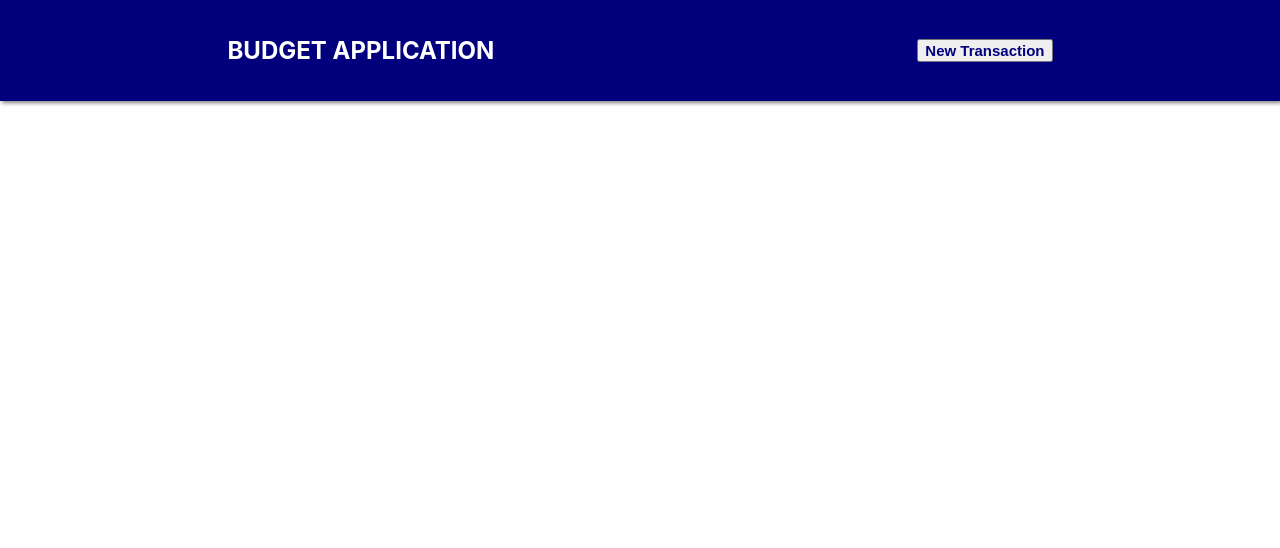
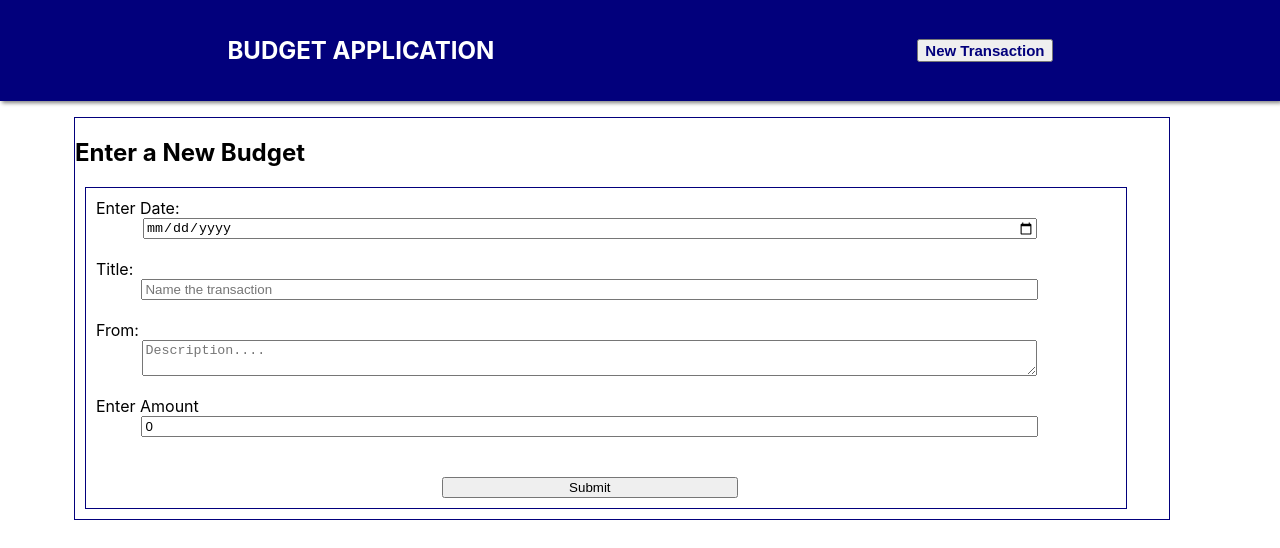
Before and after one commit to mohsinali678/Fullstack-Budgeting-App, a React (Create React App) app in the folder budgeting-app-frontend/: page /transactions/new in a window 1280 px wide. Shown: the top 548 px of the page. Built offline with nearby package versions, Linux system fonts and the light colour scheme; no server answers.

Commit message:
Added Create Route, New Form and styled New Form

```diff
--- a/budgeting-app-frontend/src/App.css
+++ b/budgeting-app-frontend/src/App.css
@@ -58,3 +58,35 @@ tbody td:not(td:first-of-type):hover {
 tbody tr:nth-child(even) {
   background: #9999b4;
 }
+
+.New {
+  border: 1px solid #02007C;
+  margin: 10px;
+  width: 95%;
+}
+
+.New form {
+  margin: 10px;
+  width: 95%;
+}
+
+input[type],
+textarea {
+  display: block;
+  width: 90%;
+  margin: auto;
+}
+
+input[type="checkbox"] {
+  margin: 0;
+  width: 15%;
+}
+
+input[type="submit"] {
+  width: 30%;
+}
+
+.Home{
+  text-align: center;
+  color: #02007C;
+}
--- a/budgeting-app-frontend/src/App.js
+++ b/budgeting-app-frontend/src/App.js
@@ -8,6 +8,7 @@ import './App.css';
 //PAGES
 import Home from "./Pages/Home";
 import Index from './Pages/Index';
+import New from './Pages/New';
 
 
 //COMPONENTS
@@ -42,6 +43,21 @@ export class App extends Component {
       .catch(c => console.warn(`Warning: ${c}`));
   };
 
+
+    //Create a New Budget Log
+    addBudgetLog = (newBudgetLog) => {
+      const {transactions} = this.state;
+      axios.post(`${this.API_BASE}/transactions`, newBudgetLog)
+        .then(response => {
+          this.setState({
+            transactions:[...transactions, newBudgetLog]
+          })
+        },
+        error => console.error(`Error: ${error}`)
+        )
+        .catch(c => console.warn(`Warning: ${c}`))
+    };
+
   render() {
     const {transactions} = this.state;
     return (
@@ -58,6 +74,10 @@ export class App extends Component {
               <Route exact path="/transactions">
                 <Index transactions={transactions}/>
               </Route>
+
+              <Route path="/transactions/new">
+                <New addBudgetLog={this.addBudgetLog}/>
+              </Route>
             </Switch>
           </main>
         </Router>
--- /dev/null
+++ b/budgeting-app-frontend/src/Components/BudgetLogNewForm.js
@@ -0,0 +1,86 @@
+import React, { Component } from 'react'
+import { withRouter } from 'react-router'
+
+export class BudgetLogNewForm extends Component {
+    constructor(){
+        super();
+
+        this.state = {
+            transaction :{
+                    transactionDate: "",
+                    transactionName: "",
+                    transactionFrom:"",
+                    transactionAmount: 0
+                }
+
+        }
+
+    }
+
+    handleTextChange = (e) => {
+        const {transaction} = this.state;
+        this.setState({
+            transaction: {...transaction, [e.target.id]:e.target.value}
+        })
+    }
+
+    handleSubmit = (e) => {
+        e.preventDefault();
+        const {addBudgetLog} = this.props;
+        addBudgetLog(this.state.transaction);
+        this.props.history.push("/transactions");
+    }
+
+    render() {
+        const { transaction } = this.state;
+
+        return (
+            <div className="New">
+                <form onSubmit={this.handleSubmit}>
+                    <label htmlFor="transactionDate">Enter Date:</label>
+                    <input
+                        id="transactionDate"
+                        type="Date"
+                        value={transaction.transactionDate}
+                        onChange={this.handleTextChange}
+                        required
+                    />
+                    <br />
+                    <label htmlFor="transactionName">Title:</label>
+                    <input
+                        id="transactionName"
+                        type="text"
+                        value={transaction.transactionName}
+                        onChange={this.handleTextChange}
+                        placeholder = "Name the transaction"
+                        required
+                    />
+                    <br />
+                    <label htmlFor="transactionFrom">From:</label>
+                    <textarea
+                        id="transactionFrom"
+                        value={transaction.transactionFrom}
+                        onChange={this.handleTextChange}
+                        placeholder = "Description...."
+                        required
+                    />
+                    <br />
+                    <label htmlFor="transactionAmount">Enter Amount</label>
+                    <input
+                        id="transactionAmount"
+                        type="number"
+                        value={transaction.transactionAmount}
+                        onChange={this.handleTextChange}
+                        placeholder = "Enter amount"
+                        required
+                    />
+                    <br />
+                    <br />
+                    <input type="submit" />
+                </form>
+            </div>
+        )
+    }
+}
+
+export default withRouter(BudgetLogNewForm)
--- /dev/null
+++ b/budgeting-app-frontend/src/Pages/New.js
@@ -0,0 +1,13 @@
+import BudgetLogNewForm from "../Components/BudgetLogNewForm"
+
+function New(props) {
+    const {addBudgetLog} = props
+    return (
+        <div className="New">
+            <h2>Enter a New Budget</h2>
+            <BudgetLogNewForm addBudgetLog={addBudgetLog} />
+        </div>
+    )
+}
+
+export default New
```
